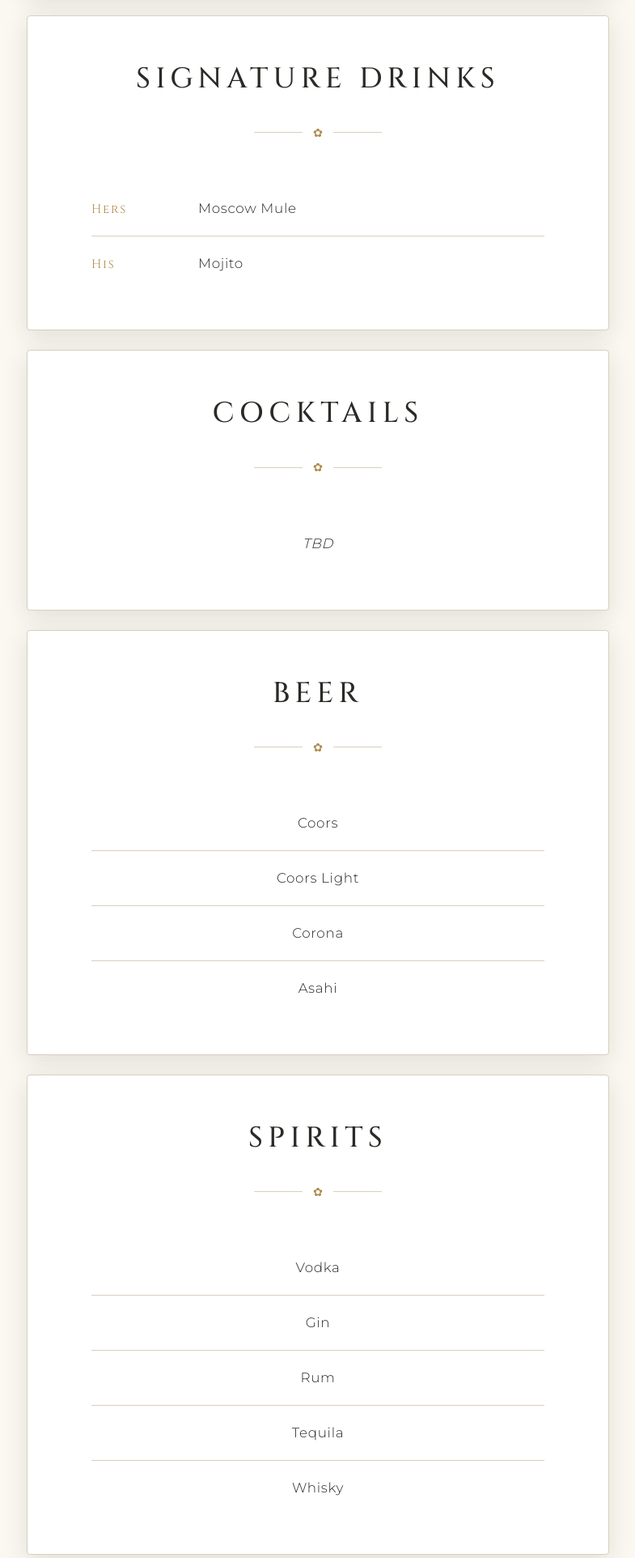
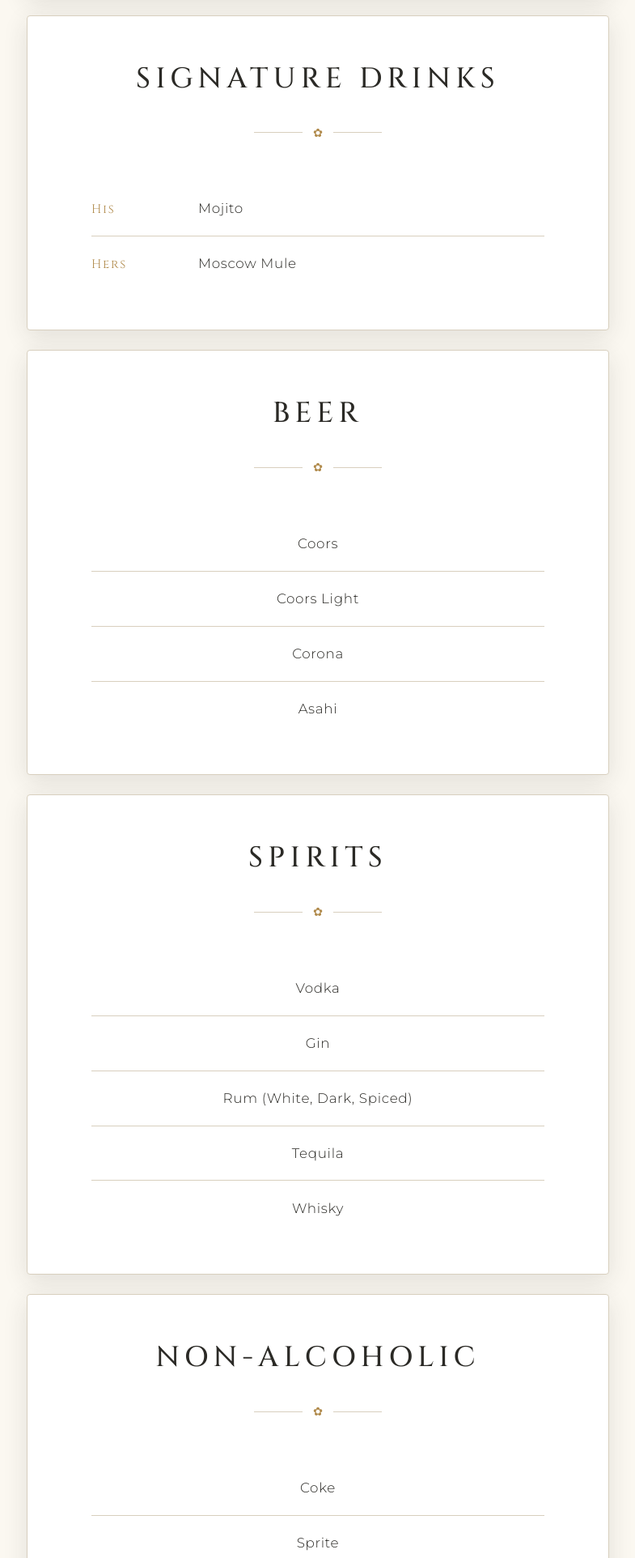
Before and after one commit to stevenliuxd/wedding-site, a Flask app: page /drinks in a window 1280 px wide. Shown: the part 810-2734 px from the top of the page at 81% size, without its empty margins (247-1032 px from the left). Run offline with Flask 3, Linux system fonts and the light colour scheme.

Commit message:
Reorder signature drinks, drop Cocktails section, add rum varieties
Puts His (Mojito) above Hers (Moscow Mule), removes the placeholder
Cocktails section entirely, and lists White, Dark, and Spiced options
under Rum in the Spirits section.

```diff
--- a/templates/drinks.html
+++ b/templates/drinks.html
@@ -46,24 +46,12 @@
   </div>
   <div class="program">
     <div class="program-row">
-      <div class="program-time">Hers</div>
-      <div class="program-event">Moscow Mule</div>
-    </div>
-    <div class="program-row">
       <div class="program-time">His</div>
       <div class="program-event">Mojito</div>
     </div>
-  </div>
-</div>
-
-<div class="form-card">
-  <div class="section-head">
-    <h2>Cocktails</h2>
-    <div class="divider">&#10047;</div>
-  </div>
-  <div class="program program-list">
     <div class="program-row">
-      <div class="program-event"><em>TBD</em></div>
+      <div class="program-time">Hers</div>
+      <div class="program-event">Moscow Mule</div>
     </div>
   </div>
 </div>
@@ -102,7 +90,7 @@
       <div class="program-event">Gin</div>
     </div>
     <div class="program-row">
-      <div class="program-event">Rum</div>
+      <div class="program-event">Rum (White, Dark, Spiced)</div>
     </div>
     <div class="program-row">
       <div class="program-event">Tequila</div>
```
